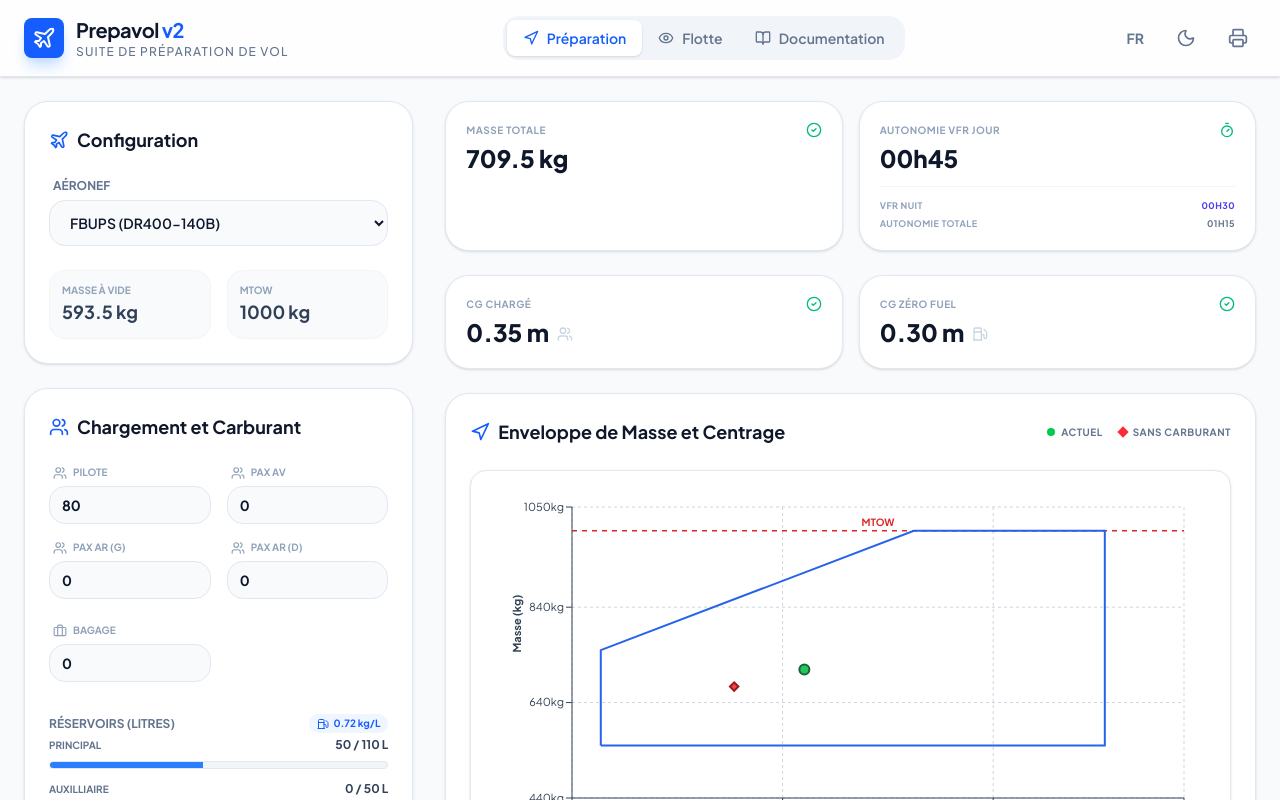
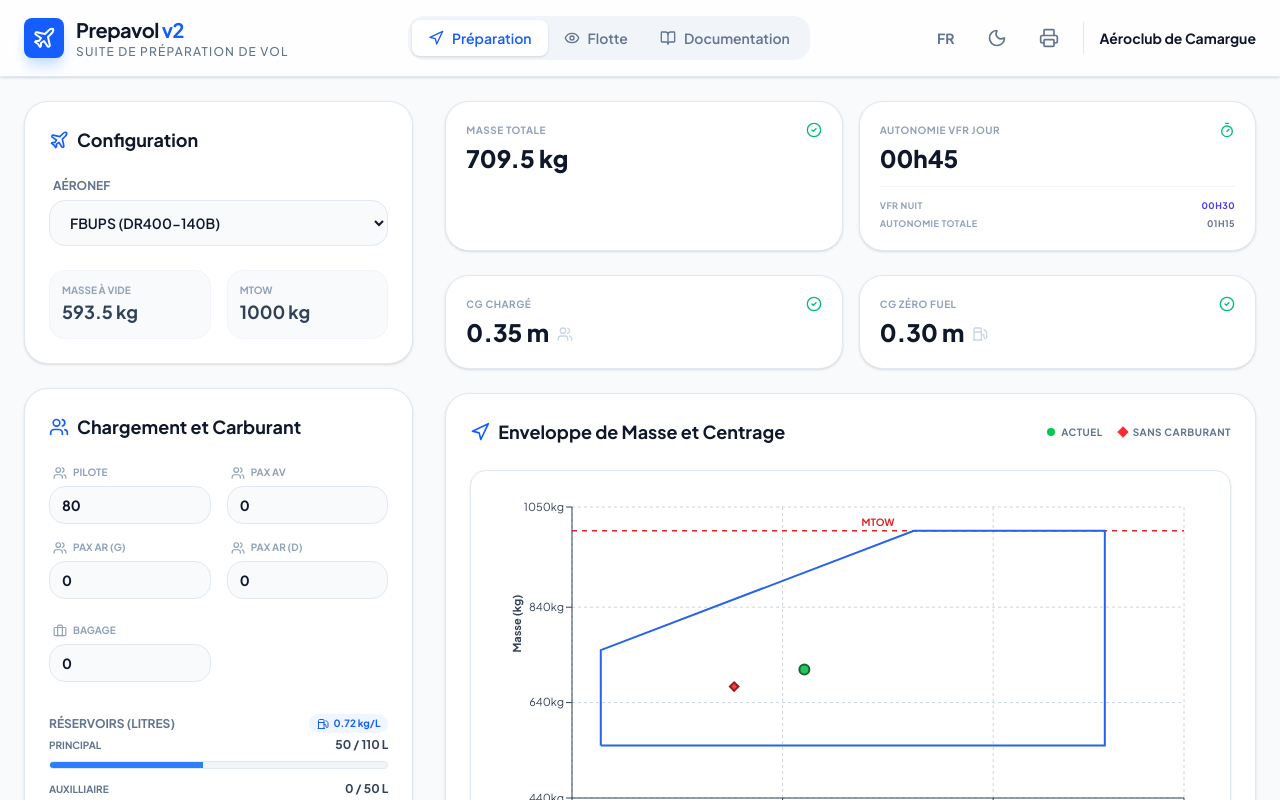
Before and after one commit to ytrsk0/prepavol-ac-camargue, a React (Vite) app: page / in a window 1280 px wide. Shown: the top 800 px of the page. Built offline with nearby package versions, Linux system fonts and the light colour scheme.

Commit message:
refactor: enhance app header

```diff
--- a/src/App.tsx
+++ b/src/App.tsx
@@ -236,6 +236,10 @@ export default function App() {
           >
             <Printer className="w-5 h-5" />
           </button>
+          <div className="h-8 w-px bg-slate-200 dark:bg-slate-800" />
+          <div className="text-right hidden sm:block">
+            <p className="text-sm font-bold text-slate-900 dark:text-slate-100">{t('aeroclub')}</p>
+          </div>
         </div>
       </header>
 
```
